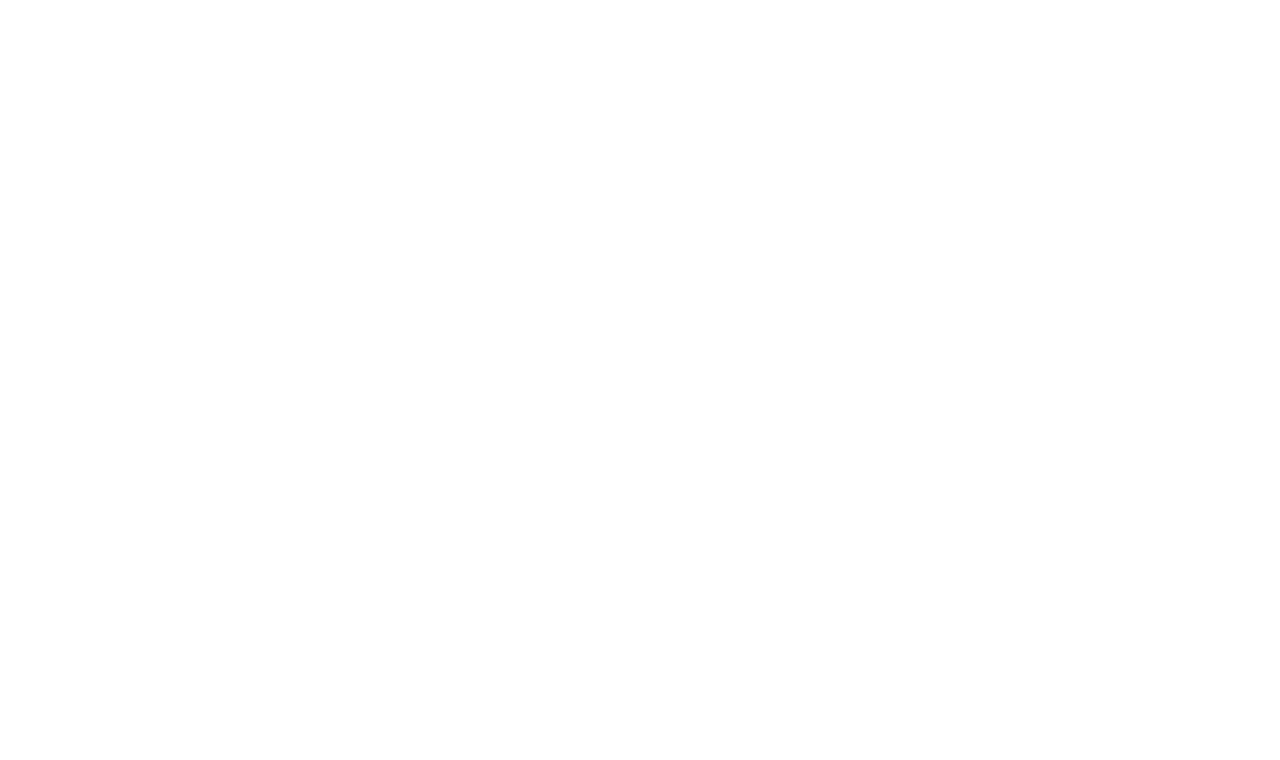
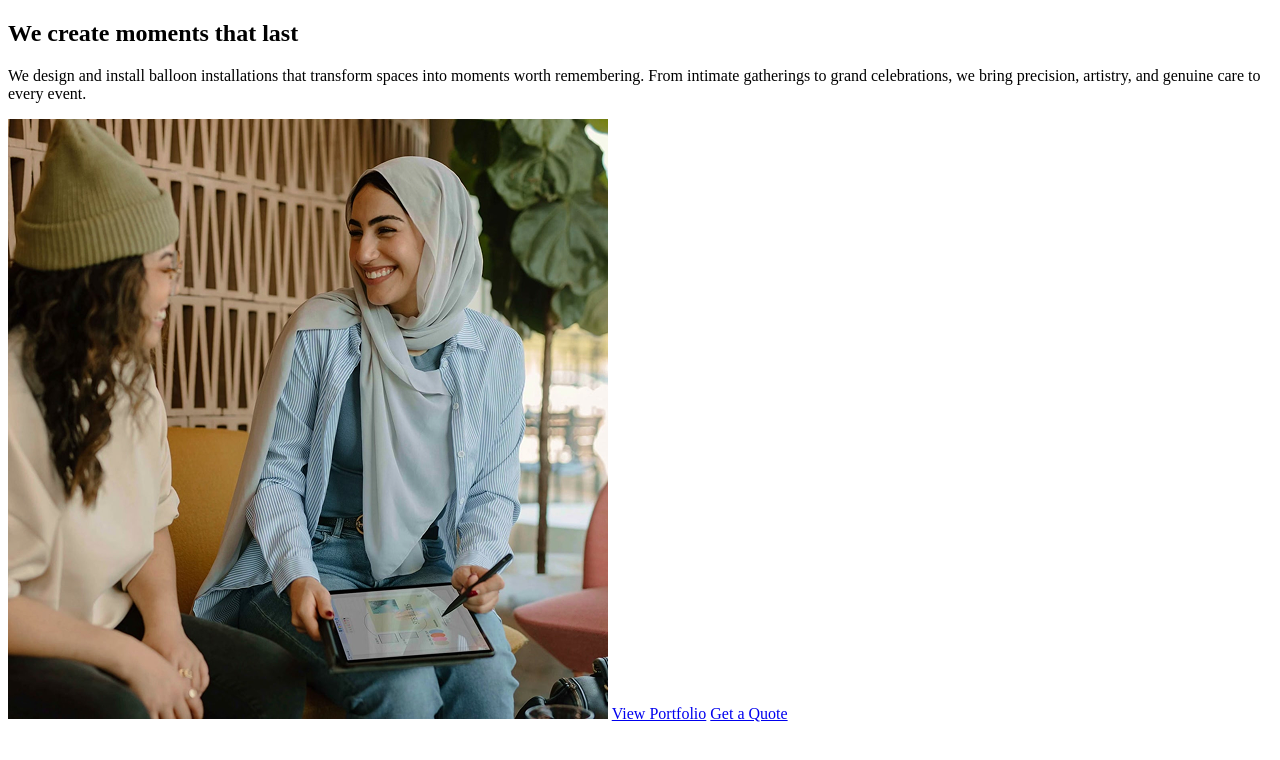
Before and after one commit to ShvetsViktor/rainbow_me_deco, a website: page index.html in a window 1280 px wide. Drawn offline with Linux system fonts and the light colour scheme.

Commit message:
create html for hero. add hero placeholder image. move sections to main element

```diff
--- a/index.html
+++ b/index.html
@@ -8,13 +8,21 @@
 <body>
     <header>
         <nav id="navbar"></nav>
-        <section id="hero"></section>
+        <section id="hero">
+            <h1>We create moments that last</h1>
+            <p>We design and install balloon installations that transform spaces into moments worth remembering. From intimate gatherings to grand celebrations, we bring precision, artistry, and genuine care to every event.</p>
+            <img src="assets/images/hero/hero.png" alt="Placeholder for balloon decoration hero image">
+            <a href="#portfolio">View Portfolio</a>
+            <a href="#enquiry">Get a Quote</a>
+        </section>
     </header>
-    <section id="services"></section>
-    <section id="portfolio"></section>
-    <section id="how-it-works"></section>
-    <section id="testimonials"></section>
-    <section id="enquiry"></section>
+    <main>
+        <section id="services"></section>
+        <section id="portfolio"></section>
+        <section id="how-it-works"></section>
+        <section id="testimonials"></section>
+        <section id="enquiry"></section>
+    </main>
     <footer></footer>
 </body>
 </html>
```
Also changed, not shown: assets/images/hero/hero.png (added).
